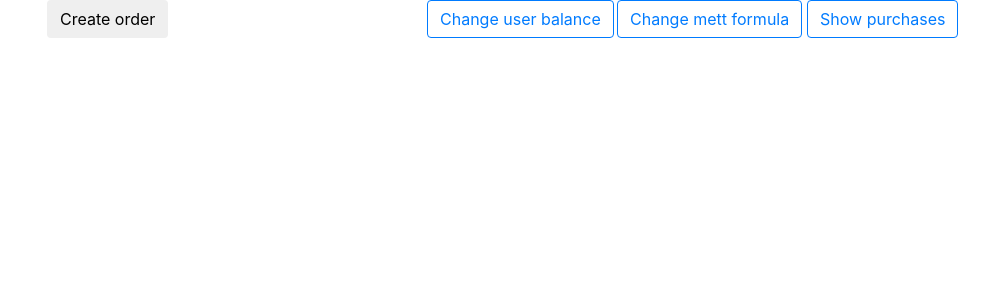
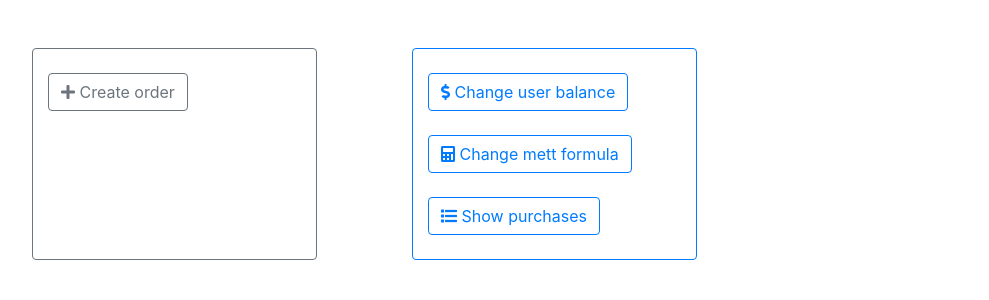
Before and after one commit to dorpvom/mettinizr, a Python web app: template src/app/templates/admin.html in a window 1280 px wide. Shown: the part 56-356 px from the top of the page, without its empty margins (38-1027 px from the left). Run offline with Jinja, Linux system fonts and the light colour scheme; the template is opened without the code that fills it, so the values that code supplies are empty; some libraries are stand-ins or nearby versions.

Commit message:
new layout for admin. view current order.

```diff
--- a/src/app/templates/admin.html
+++ b/src/app/templates/admin.html
@@ -4,36 +4,42 @@
 
 {% block body %}
 
+    <br /><br />
+
     <div class="container">
             <div class="row">
-                <div class="col-md-4">
+                <div class="col-md-3 border border-secondary rounded">
+                    <br />
                     {% if order_exists %}
                         <form action="/admin/close_order" style="display:inline">
-                            <button class="btn btn-default" type="submit">
-                                Close order
+                            <button class="btn btn-outline-secondary" type="submit">
+                                <i class="fas fa-check"></i> Close order
                             </button>
                         </form>
+                        <br /><br />
                         <form action="/admin/cancel_order" style="display:inline">
-                            <button class="btn btn-default" type="submit">
-                                Cancel order
+                            <button class="btn btn-outline-secondary" type="submit">
+                                <i class="fas fa-ban"></i> Cancel order
                             </button>
                         </form>
                     {% else %}
                         <form action="/admin/create_order" style="display:inline">
-                            <button class="btn btn-default" type="submit">
-                                Create order
+                            <button class="btn btn-outline-secondary" type="submit">
+                                <i class="fas fa-plus"></i> Create order
                             </button>
                         </form>
                     {% endif %}
+                    <br /><br />
                 </div>
-                <div class="col-md-2">
-                    <a class="btn btn-outline-primary" href="/admin/balance">Change user balance</a>
-                </div>
-                <div class="col-md-2">
-                    <a class="btn btn-outline-primary" href="/admin/formula">Change mett formula</a>
-                </div>
-                <div class="col-md-2">
-                    <a class="btn btn-outline-primary" href="/admin/purchase">Show purchases</a>
+                <div class="col-md-1">&nbsp;</div>
+                <div class="col-md-3 border border-primary rounded">
+                    <br />
+                    <a class="btn btn-outline-primary" href="/admin/balance"><i class="fas fa-dollar-sign"></i> Change user balance</a>
+                    <br /><br />
+                    <a class="btn btn-outline-primary" href="/admin/formula"><i class="fas fa-calculator"></i> Change mett formula</a>
+                    <br /><br />
+                    <a class="btn btn-outline-primary" href="/admin/purchase"><i class="fas fa-list"></i> Show purchases</a>
+                    <br /><br />
                 </div>
             </div>
         </form>
--- a/src/database/mett_store.py
+++ b/src/database/mett_store.py
@@ -180,7 +180,7 @@ class MettStore:
     # -------------- internal functions --------------
 
     def _get_mett(self, bun):
-        return self._buns.find_one({'_id': bun}, {'mett': 1})['mett']
+        return float(self._buns.find_one({'_id': bun}, {'mett': 1})['mett'])
 
     def _get_account_id_from_name(self, name):
         mett_account = self._account.find_one({'name': name})
```
Also changed, not shown: src/app/orders.py (+6 -1 lines), src/app/templates/order.html (+25 -3 lines).
